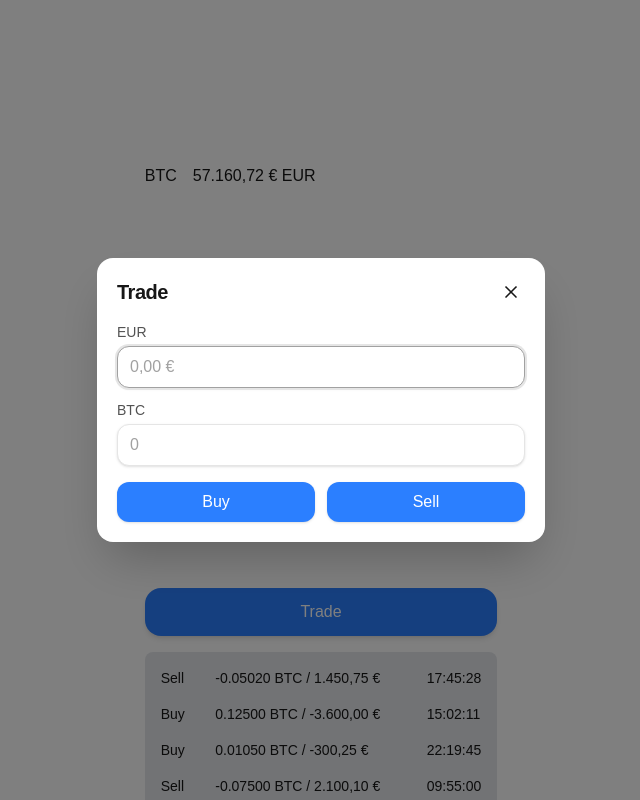
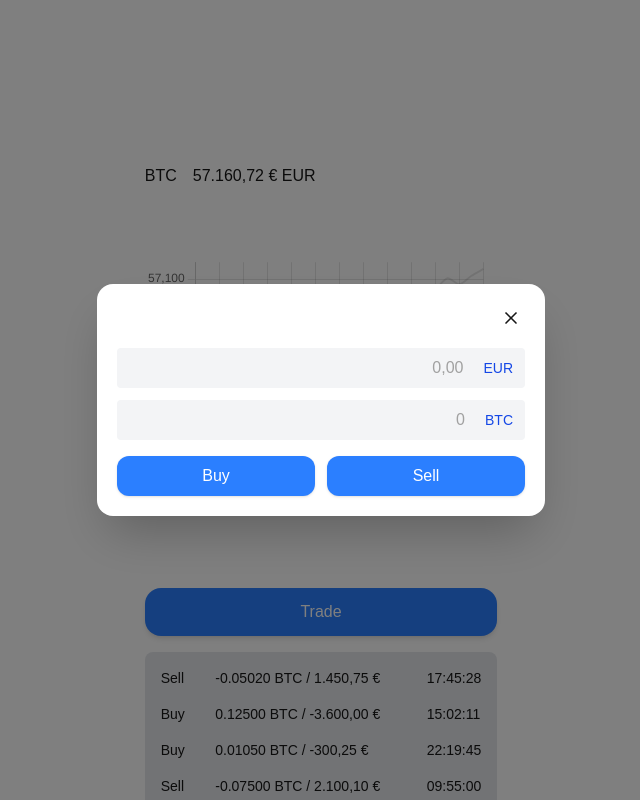
Before and after one commit to aaronhedges/stuttgart-boerse-crypto, a Next.js app: page / in a window 1280 px wide. Both pictures are taken after a click on the button "Trade". Shown: the top 800 px of the page, without its empty margins (319-959 px from the left). Built offline with nearby package versions, Linux system fonts and the light colour scheme.

Commit message:
debug: fix minor display issues in trade modal

```diff
--- a/src/components/TradeModal.tsx
+++ b/src/components/TradeModal.tsx
@@ -14,8 +14,9 @@ const deNumber = new Intl.NumberFormat("de-DE", {
   minimumFractionDigits: 0,
   maximumFractionDigits: 8,
 });
+
 const deCurrency = new Intl.NumberFormat("de-DE", {
-  style: "currency",
+  style: "decimal",
   currency: "EUR",
   minimumFractionDigits: 2,
   maximumFractionDigits: 2,
@@ -117,9 +118,7 @@ export function TradeModal({ isOpen, onClose, exchangeRateEurPerBtc, onSubmit }:
         onMouseDown={(e) => e.stopPropagation()}
       >
         <div className="flex items-start justify-between gap-4">
-          <h2 id={labelId} className="text-xl font-semibold tracking-tight">
-            Trade
-          </h2>
+          <div id={labelId} className="tracking-tight"></div>
           <button
             onClick={onClose}
             aria-label="Close"
@@ -130,8 +129,7 @@ export function TradeModal({ isOpen, onClose, exchangeRateEurPerBtc, onSubmit }:
         </div>
 
         <div className="mt-4 space-y-3">
-          <label className="block text-sm font-medium text-neutral-600 dark:text-neutral-300">
-            EUR
+          <div className="w-full flex items-center rounded w-80 bg-gray-100 overflow-hidden">
             <input
               ref={eurInputRef}
               inputMode="decimal"
@@ -144,12 +142,14 @@ export function TradeModal({ isOpen, onClose, exchangeRateEurPerBtc, onSubmit }:
               }}
               onBlur={handleBlurFormatEur}
               onFocus={handleFocusUnformatEur}
-              className="mt-1 w-full rounded-xl border border-neutral-200 bg-white px-3 py-2 text-base shadow-sm outline-none placeholder:text-neutral-400 focus:border-neutral-400 focus:ring-2 focus:ring-neutral-200 dark:border-neutral-700 dark:bg-neutral-900"
+              className="flex-1 p-2 text-right outline-none text-right outline-none placeholder:text-neutral-400"
             />
-          </label>
+            <div className="px-3 py-2 text-blue-700 text-sm">
+              EUR
+            </div>
+          </div>
 
-          <label className="block text-sm font-medium text-neutral-600 dark:text-neutral-300">
-            BTC
+          <div className="w-full flex items-center rounded w-80 bg-gray-100 overflow-hidden">
             <input
               inputMode="decimal"
               placeholder={deNumber.format(0)}
@@ -160,9 +160,13 @@ export function TradeModal({ isOpen, onClose, exchangeRateEurPerBtc, onSubmit }:
                 if (n !== null) syncFromBtc(n);
               }}
               onBlur={handleBlurFormatBtc}
-              className="mt-1 w-full rounded-xl border border-neutral-200 bg-white px-3 py-2 text-base shadow-sm outline-none placeholder:text-neutral-400 focus:border-neutral-400 focus:ring-2 focus:ring-neutral-200 dark:border-neutral-700 dark:bg-neutral-900"
+              className="flex-1 p-2 text-right outline-none text-right outline-none placeholder:text-neutral-400"
             />
-          </label>
+            <div className="px-3 py-2 text-blue-700 text-sm">
+              BTC
+            </div>
+          </div>
+
 
           <div className="mt-4 grid grid-cols-2 gap-3">
             <button
```
